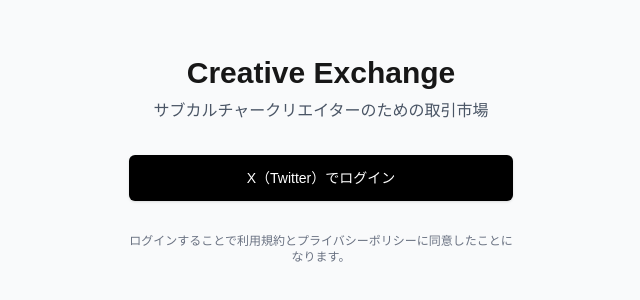
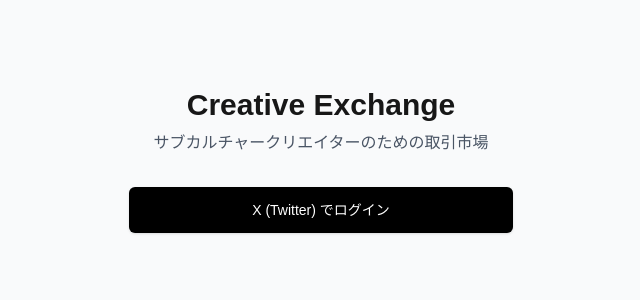
Before and after one commit to TAIGA-SAKONOE/creative-exchange, a Next.js app in the folder creative-exchange/: page /login in a window 1280 px wide. Shown: the part 240-540 px from the top of the page, without its empty margins (319-959 px from the left). Built offline with nearby package versions, Linux system fonts and the light colour scheme; no server answers.

Commit message:
Update page.tsx

```diff
--- a/creative-exchange/app/login/page.tsx
+++ b/creative-exchange/app/login/page.tsx
@@ -1,13 +1,19 @@
 'use client'
 
 import { createClient } from '../../lib/supabase/client'
+import { useSearchParams } from 'next/navigation'
+import { Suspense } from 'react'
 
-export default function LoginPage() {
-  const supabase = createClient()
+function LoginContent() {
+  const searchParams = useSearchParams()
+  const error = searchParams.get('error')
+  const errorCode = searchParams.get('error_code')
+  const errorDescription = searchParams.get('error_description')
 
   const handleLogin = async () => {
+    const supabase = createClient()
     await supabase.auth.signInWithOAuth({
-    provider: 'x',
+      provider: 'twitter',
       options: {
         redirectTo: `${window.location.origin}/auth/callback`,
       },
@@ -24,19 +30,32 @@ export default function LoginPage() {
           </p>
         </div>
 
+        {error && (
+          <div className="bg-red-50 border border-red-200 rounded p-4 text-sm">
+            <p className="font-bold text-red-800">認証エラー</p>
+            <p className="text-red-700">error: {error}</p>
+            <p className="text-red-700">code: {errorCode}</p>
+            <p className="text-red-700">description: {errorDescription}</p>
+          </div>
+        )}
+
         <div className="mt-8">
           <button
             onClick={handleLogin}
-            className="w-full flex justify-center py-3 px-4 border border-transparent rounded-md shadow-sm text-sm font-medium text-white bg-black hover:bg-gray-800 focus:outline-none focus:ring-2 focus:ring-offset-2 focus:ring-black"
+            className="w-full flex justify-center py-3 px-4 border border-transparent rounded-md shadow-sm text-sm font-medium text-white bg-black hover:bg-gray-800"
           >
-            X（Twitter）でログイン
+            X (Twitter) でログイン
           </button>
         </div>
-
-        <p className="text-center text-xs text-gray-500 mt-6">
-          ログインすることで利用規約とプライバシーポリシーに同意したことになります。
-        </p>
       </div>
     </div>
   )
 }
+
+export default function LoginPage() {
+  return (
+    <Suspense fallback={<div>Loading...</div>}>
+      <LoginContent />
+    </Suspense>
+  )
+}
```
Lines whose indentation alone changed are shown as unchanged.
